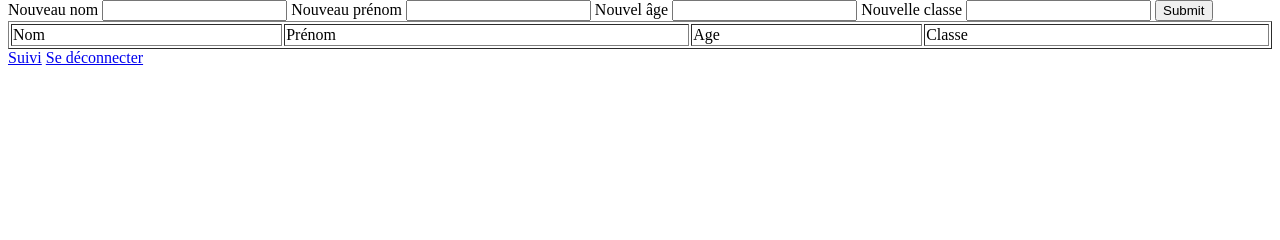
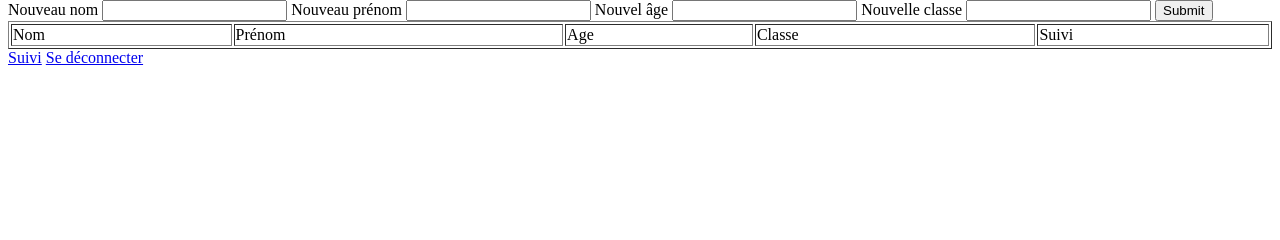
Before and after one commit to sarah-bjt/Workshop_archi, a Flask app: template templates/profil_prof.html in a window 1280 px wide. Shown: the part 114-354 px from the top of the page. Run offline with Flask 3, Linux system fonts and the light colour scheme; the template is opened without the code that fills it, so the values that code supplies are empty.

Commit message:
Update profil_prof.html

```diff
--- a/templates/profil_prof.html
+++ b/templates/profil_prof.html
@@ -40,6 +40,7 @@
             <td>Prénom</td>
             <td>Age</td>
             <td>Classe</td>
+            <td>Suivi</td>
           </tr>
 
           {% for etudiant in etudiants %}
@@ -48,6 +49,7 @@
             <td>{{etudiant[2]}}</td>
             <td>{{etudiant[3]}}</td>
             <td>{{etudiant[4]}}</td>
+            <td><form><input type="submit" value="Suivi"/></form></td>
           </tr>
           {% endfor %}
         </table>
```
